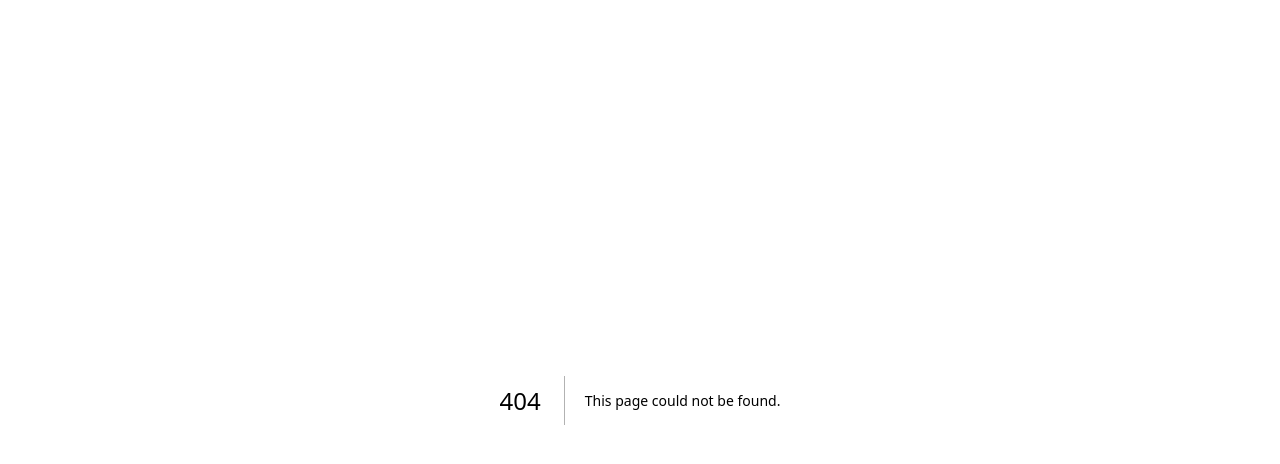
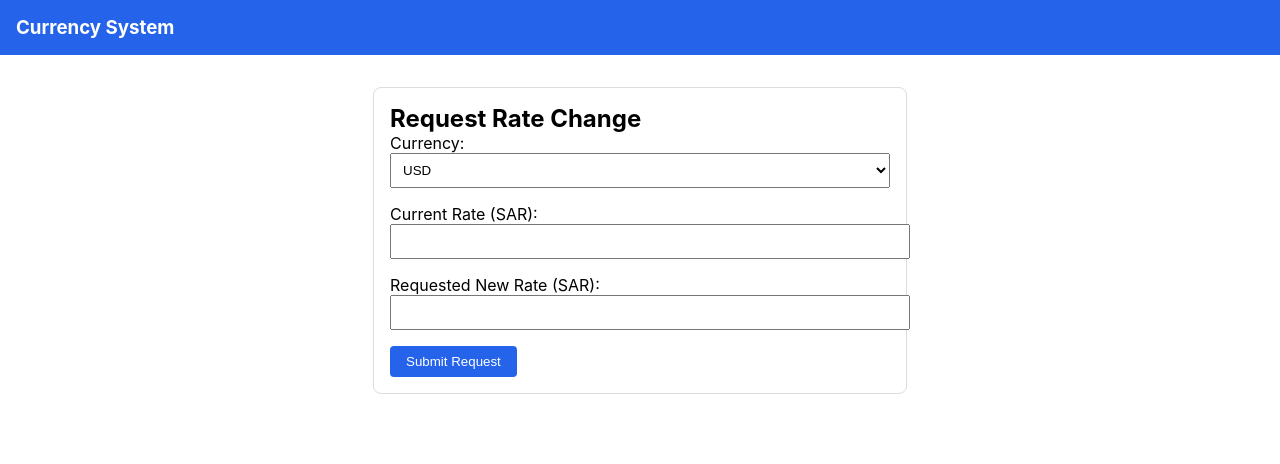
Before and after one commit to wasi131/currency-system, a Next.js app: page /request-rate in a window 1280 px wide. Before the commit this address had no page. Shown: the top 464 px of the page. Built offline with nearby package versions, Linux system fonts and the light colour scheme.

Commit message:
Create request-rate.js

```diff
--- /dev/null
+++ b/pages/request-rate.js
@@ -0,0 +1,11 @@
+import Navbar from '../components/Navbar'
+import RateForm from '../components/RateForm'
+
+export default function RequestRate() {
+  return (
+    <div>
+      <Navbar />
+      <RateForm />
+    </div>
+  )
+}
```
